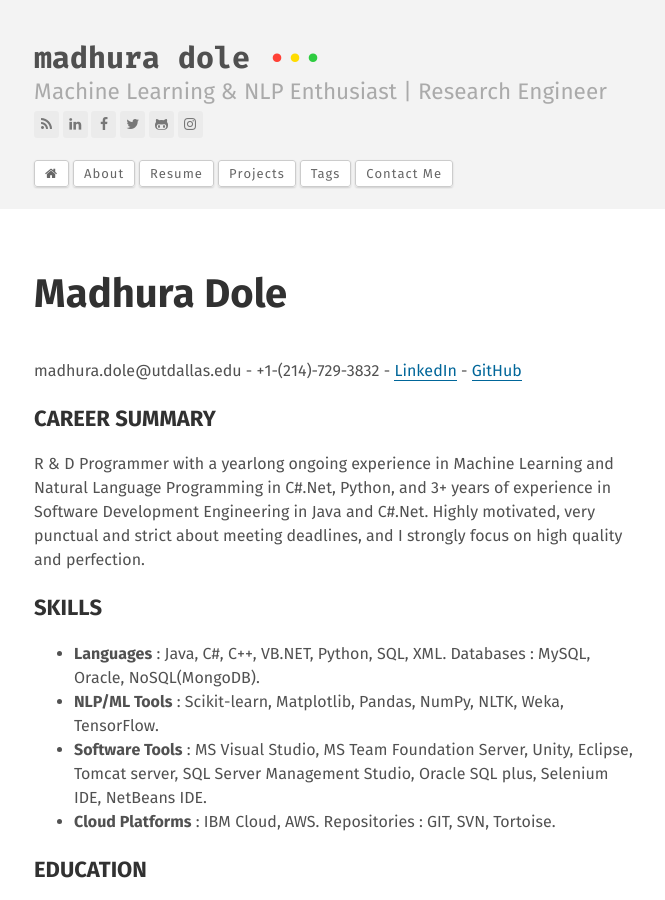
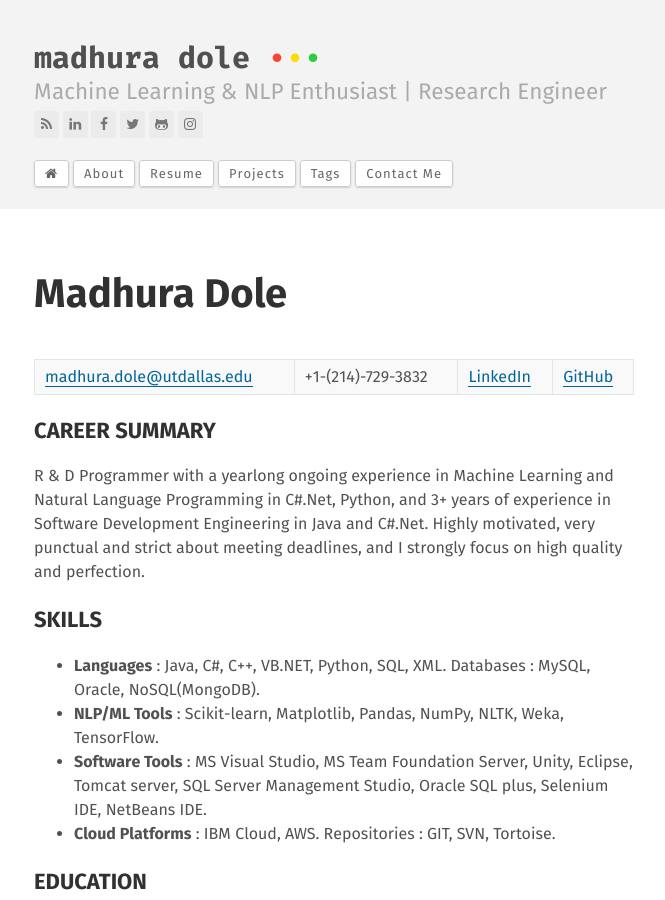
Before and after one commit to madhuradole/madhuradole.github.io, a Jekyll site: the page built from resume.md, in a window 1280 px wide and 900 px high. Shown: the whole window, without its empty margins (306-971 px from the left). Built offline with Jekyll 4.4.1, drawn with Linux system fonts in a browser that asks for light colours; part of the change alters nothing that is shown.

```diff
--- a/resume.md
+++ b/resume.md
@@ -5,7 +5,7 @@ description: My Resume
 keywords: Resume page
 ---
 
-madhura.dole@utdallas.edu - +1-(214)-729-3832 - [LinkedIn](https://www.linkedin.com/in/madhuradole) - [GitHub](https://github.com/madhuradole/)
+[madhura.dole@utdallas.edu](mailto:madhura.dole@utdallas.edu) | +1-(214)-729-3832 | [LinkedIn](https://www.linkedin.com/in/madhuradole) | [GitHub](https://github.com/madhuradole/)
 
 #### CAREER SUMMARY
 
```
